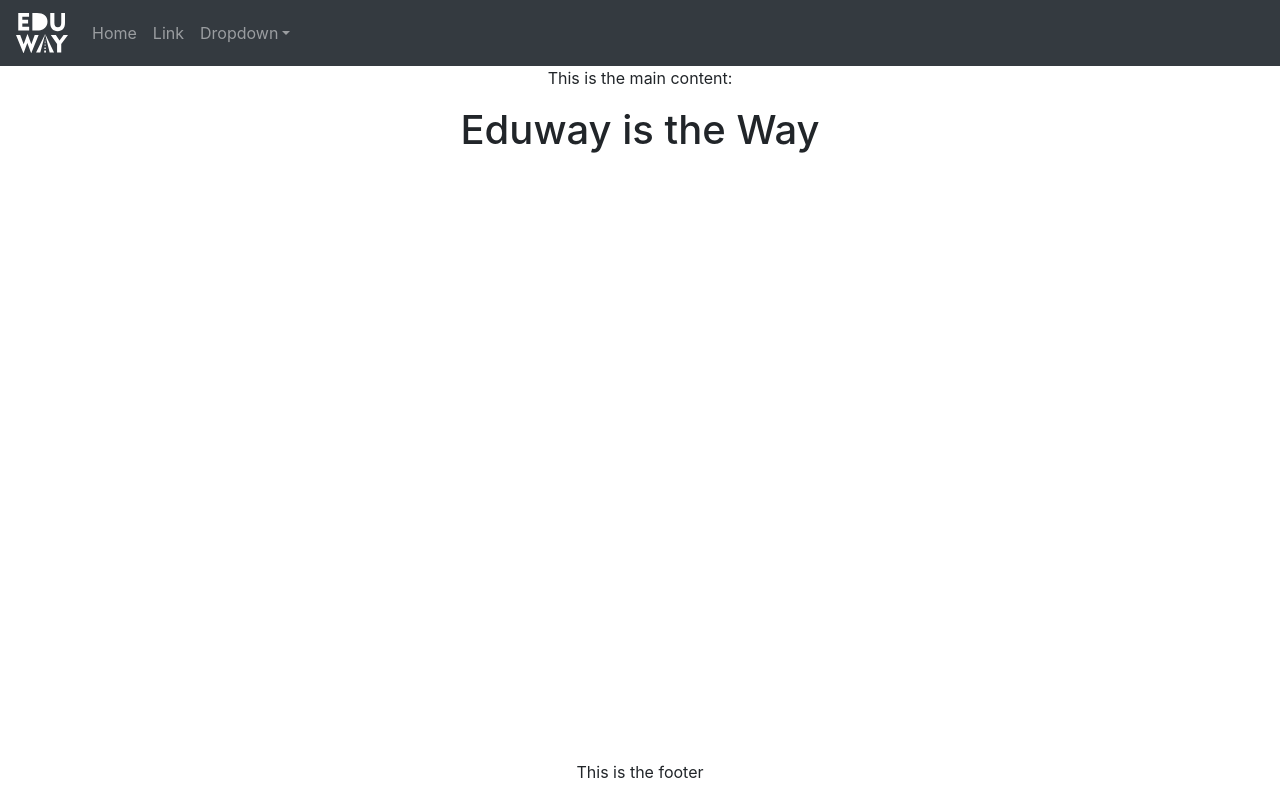
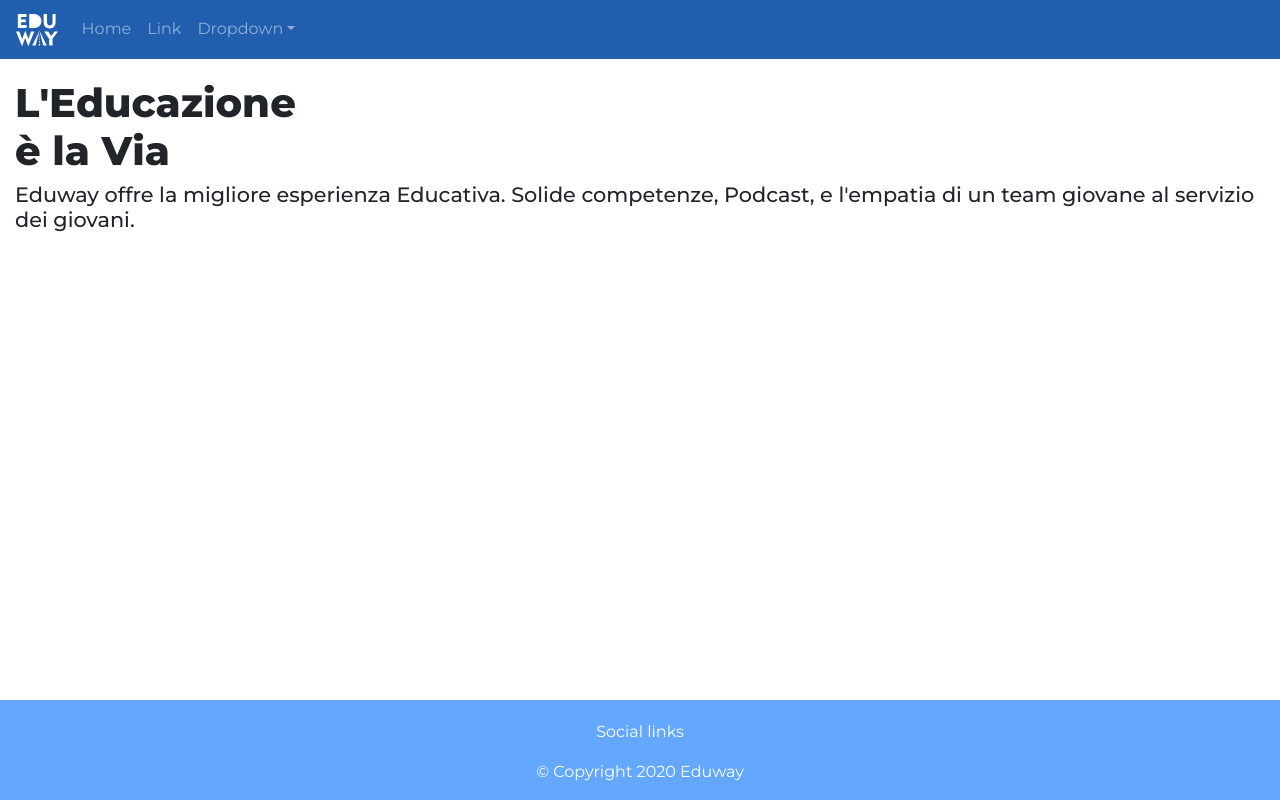
Before and after one commit to Malv93/eduway, a Next.js app: page / in a window 1280 px wide. Built offline with nearby package versions, Linux system fonts and the light colour scheme.

Commit message:
Add footer, heading.

```diff
--- /dev/null
+++ b/components/layout/footer.js
@@ -0,0 +1,11 @@
+import Container from "react-bootstrap/Container";
+import styles from "../../styles/footer.module.css";
+
+export default function Footer() {
+  return (
+    <Container fluid className={styles.box}>
+      <p>Social links</p>
+      <p>{`© Copyright ${new Date().getFullYear()} Eduway`}</p>
+    </Container>
+  );
+}
--- a/components/layout/header.js
+++ b/components/layout/header.js
@@ -5,7 +5,7 @@
 
 export default function Header() {
   return (
-    <Navbar bg="dark" variant="dark" expand="lg" sticky="top">
+    <Navbar className={styles.navbar} variant="dark" expand="lg" sticky="top">
       <Navbar.Brand href="#home">
         <img
           className={styles.brand}
--- a/components/layout/layout.js
+++ b/components/layout/layout.js
@@ -1,12 +1,11 @@
 import Header from "./header";
+import Footer from "./footer";
 export default function Layout({ children, props }) {
   return (
     <>
       <Header />
       <main>{children}</main>
-      <footer>
-        <p>This is the footer</p>
-      </footer>
+      <Footer />
     </>
   );
 }
--- a/pages/index.js
+++ b/pages/index.js
@@ -1,5 +1,7 @@
 import Head from "next/head";
 import Layout from "../components/layout/layout";
+import Container from "react-bootstrap/Container";
+import styles from "../styles/home.module.css";
 
 export default function Home() {
   return (
@@ -8,10 +10,15 @@
         <title>Eduway</title>
         <link rel="icon" href="/favicon.ico" />
       </Head>
-      <div>
-        <p>This is the main content:</p>
-        <h1>Eduway is the Way</h1>
-      </div>
+      <Container fluid className={styles.heading}>
+        <h1 className={styles.title}>
+          <div>L'Educazione</div>è la Via<div></div>
+        </h1>
+        <h2 className={styles.subtitle}>
+          Eduway offre la migliore esperienza Educativa. Solide competenze,
+          Podcast, e l'empatia di un team giovane al servizio dei giovani.
+        </h2>
+      </Container>
     </Layout>
   );
 }
--- /dev/null
+++ b/styles/footer.module.css
@@ -0,0 +1,8 @@
+.box {
+  display: flex;
+  flex-direction: column;
+  align-items: center;
+  color: #fff;
+  background-color: var(--third-color);
+  padding-top: 20px;
+}
--- a/styles/globals.css
+++ b/styles/globals.css
@@ -1,13 +1,16 @@
 /* ensure all pages have Bootstrap CSS */
 @import "~bootstrap/dist/css/bootstrap.min.css";
 
+/* Import fonts */
+@import url("https://fonts.googleapis.com/css2?family=Montserrat:ital,wght@0,200;0,300;0,400;0,500;0,600;0,700;0,800;0,900;1,400&display=swap");
+
+/* Global style settings */
 html,
 body {
   padding: 0;
   margin: 0;
-  text-align: center;
-  font-family: -apple-system, BlinkMacSystemFont, Segoe UI, Roboto, Oxygen,
-    Ubuntu, Cantarell, Fira Sans, Droid Sans, Helvetica Neue, sans-serif;
+  font-family: "Montserrat", -apple-system, BlinkMacSystemFont, Segoe UI, Roboto,
+    Oxygen, Ubuntu, Cantarell, Fira Sans, Droid Sans, Helvetica Neue, sans-serif;
 }
 
 a {
@@ -17,6 +20,14 @@
 
 * {
   box-sizing: border-box;
+}
+
+/* Color Palette */
+:root {
+  --primary-color: #215ead;
+  --secondary-color: #4895fa;
+  --third-color: #63a7ff;
+  --fourth-color: #fabc48;
 }
 
 /* Flex column Layout */
--- a/styles/header.module.css
+++ b/styles/header.module.css
@@ -1,3 +1,7 @@
+.navbar {
+  background-color: var(--primary-color);
+}
+
 .brand {
-  height: 40px;
+  height: 2rem;
 }
--- /dev/null
+++ b/styles/home.module.css
@@ -0,0 +1,9 @@
+.heading {
+  padding-top: 20px;
+}
+.title {
+  font-weight: 800;
+}
+.subtitle {
+  font-size: 1.3rem;
+}
```
Also changed, not shown: styles/Home.module.css (deleted, +0 -122 lines), 1 other file (tests, documents, lock files or other folders).
